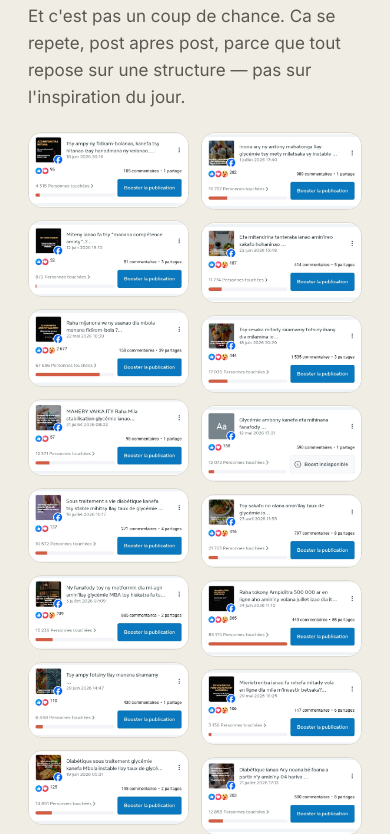
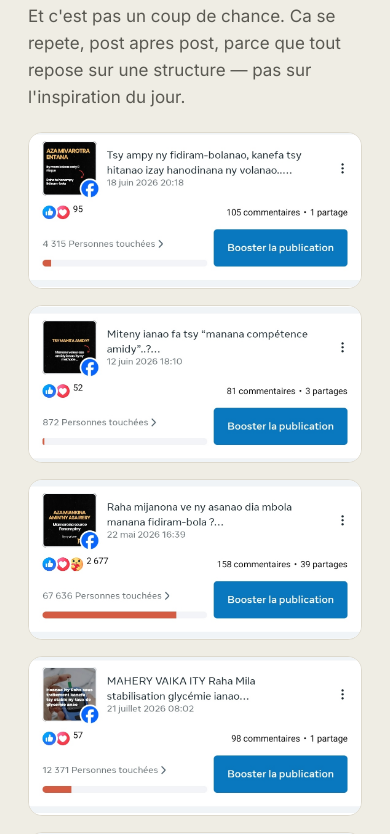
Before and after one commit to jsfanomezana/Nextlevel, a plain HTML site: page decisioncontent.html in a window 390 px wide. Shown: the part 6476-7310 px from the top of the page. Drawn offline with Linux system fonts and the light colour scheme; a web font is replaced by a local one.

Commit message:
Modify proof gallery styles for responsive design
Updated media query for proof gallery layout on smaller screens.

```diff
--- a/decisioncontent.html
+++ b/decisioncontent.html
@@ -177,7 +177,10 @@
   .proof-gallery{columns:3; column-gap:12px; margin:20px 0;}
   .proof-gallery figure{margin:0 0 12px; border:1px solid var(--line); border-radius:14px; background:var(--panel); overflow:hidden; break-inside:avoid; display:block;}
   .proof-gallery img{display:block; width:100%; height:auto;}
-  @media (max-width:560px){ .proof-gallery{columns:2;} }
+  @media (max-width:700px){
+    .proof-gallery{columns:1; column-gap:0;}
+    .proof-gallery figure{margin-bottom:16px;}
+  }
 
   .vs{display:grid; grid-template-columns:1fr 1fr; gap:14px; margin:28px 0;}
   .vs .col{background:var(--panel); border:1px solid var(--line); border-radius:20px; padding:24px 20px; display:flex; flex-direction:column;}
```
